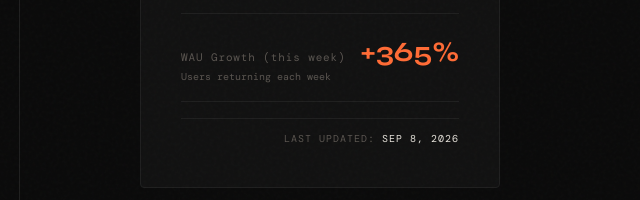
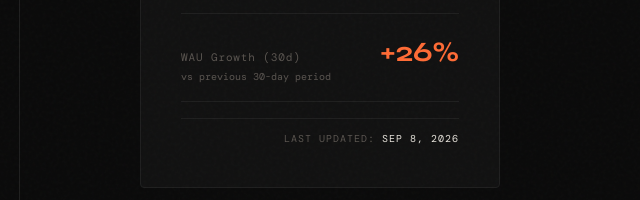
Before and after one commit to daniel-zeyuli/daniel-zeyuli.github.io, a plain HTML site: page index.html in a window 1280 px wide. Shown: the part 447-647 px from the top of the page, 620-1260 px from the left. Drawn offline with nearby package versions, Linux system fonts and the light colour scheme; a web font is replaced by a local one.

Commit message:
Fix WAU growth metric: use 30d +26% instead of total growth
Co-Authored-By: Claude Sonnet 4.6 <noreply@anthropic.com>

```diff
--- a/index.html
+++ b/index.html
@@ -13,7 +13,7 @@
   const METRICS = {
     totalInstalls:     1260,
     weeklyActiveUsers:  721,
-    wauGrowth:         '+365%',
+    wauGrowth:         '+26%',
     lastUpdated:       'Sep 8, 2026',
   };
 </script>
@@ -794,8 +794,8 @@
       </div>
       <div class="stat-row">
         <div>
-          <div class="stat-label">WAU Growth (this week)</div>
-          <div class="stat-sub">Users returning each week</div>
+          <div class="stat-label">WAU Growth (30d)</div>
+          <div class="stat-sub">vs previous 30-day period</div>
         </div>
         <div>
           <div class="stat-value orange" id="m-retention">+9%</div>
```
